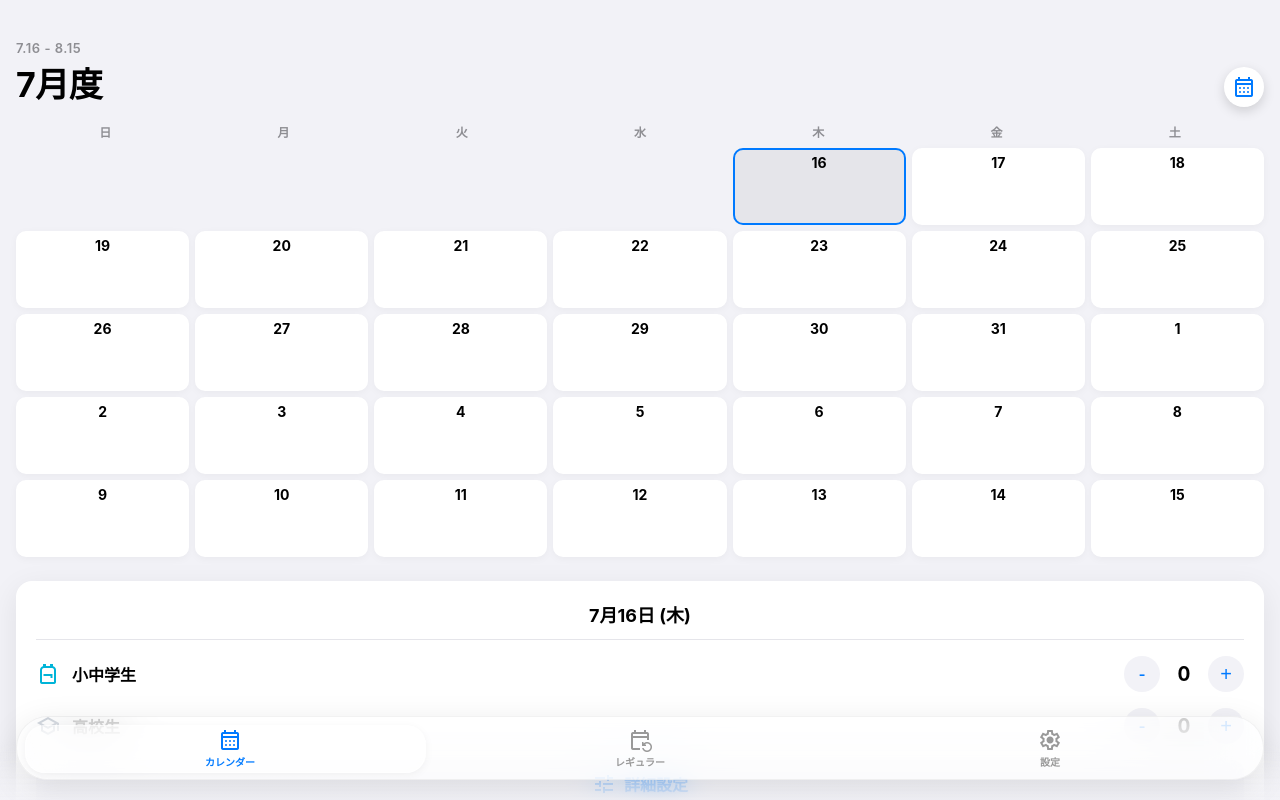
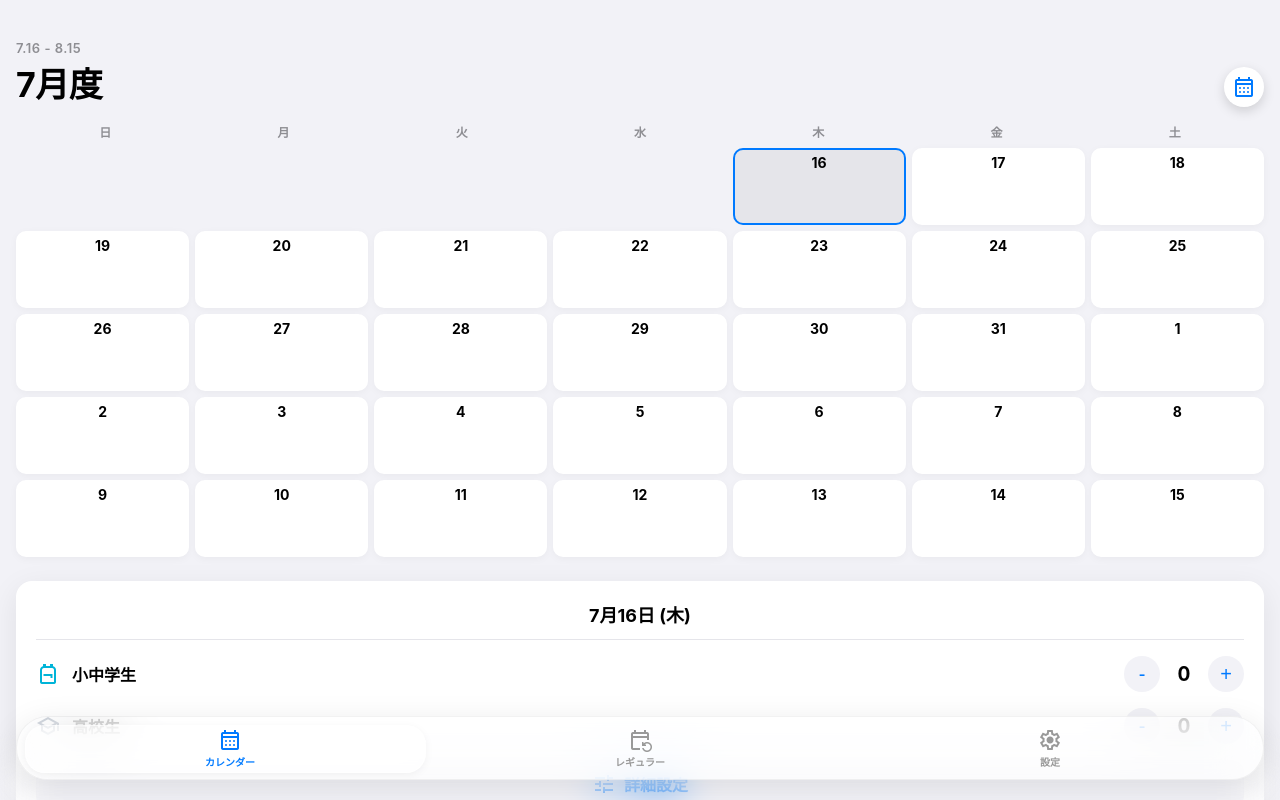
Before and after one commit to chaseke/shift_mobile, a website: page public/mobile.html in a window 1280 px wide. Drawn offline with nearby package versions, Linux system fonts and the light colour scheme.

Commit message:
画面下部のすりガラス加工を修正ver.2

```diff
--- a/public/mobile.css
+++ b/public/mobile.css
@@ -659,23 +659,24 @@ body {
     width: 100%;
 
     /* 高さを120pxから大幅に縮小し、視認性を確保 */
-    height: 60px;
+    height: 70px;
 
     /* 背景色は不要なので消去（ぼかし効果だけで表現します） */
     background: linear-gradient(
         to bottom,
         rgba(242, 242, 247, 0) 0%,
+        rgba(242, 242, 247, 1) 80%  /* ここで完全に塗りつぶす*/
         rgba(242, 242, 247, 0.9) 100%  /* 下部は90%の濃さのグレー */
     );
 
     /* 少し強めのすりガラス効果 */
-    backdrop-filter: blur(12px);
-    -webkit-backdrop-filter: blur(12px);
+    backdrop-filter: blur(16px);
+    -webkit-backdrop-filter: blur(16px);
 
     /* ▼ 境界線を完全に消し去る究極の魔法（マスク効果） ▼ */
     /* 上部は完全に透明（ぼかしゼロ）で、下に行くほど不透明（ぼかし100%）になります */
-    -webkit-mask-image: linear-gradient(to bottom, transparent 0%, black 100%);
-    mask-image: linear-gradient(to bottom, transparent 0%, black 100%);
+    -webkit-mask-image: linear-gradient(to bottom, transparent 0%, black 80%, black 100%);
+    mask-image: linear-gradient(to bottom, transparent 0%, black 80%, black 100%);
 
     pointer-events: none;
     z-index: 10;
```
